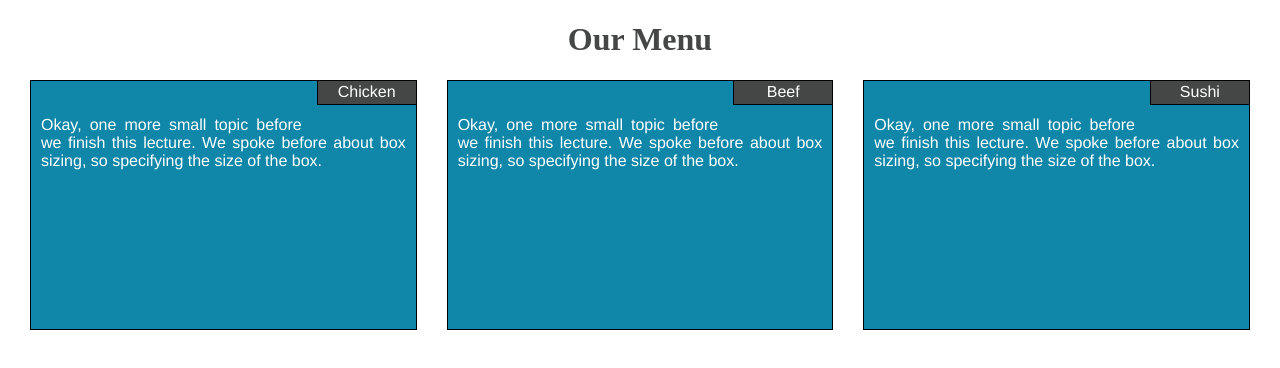
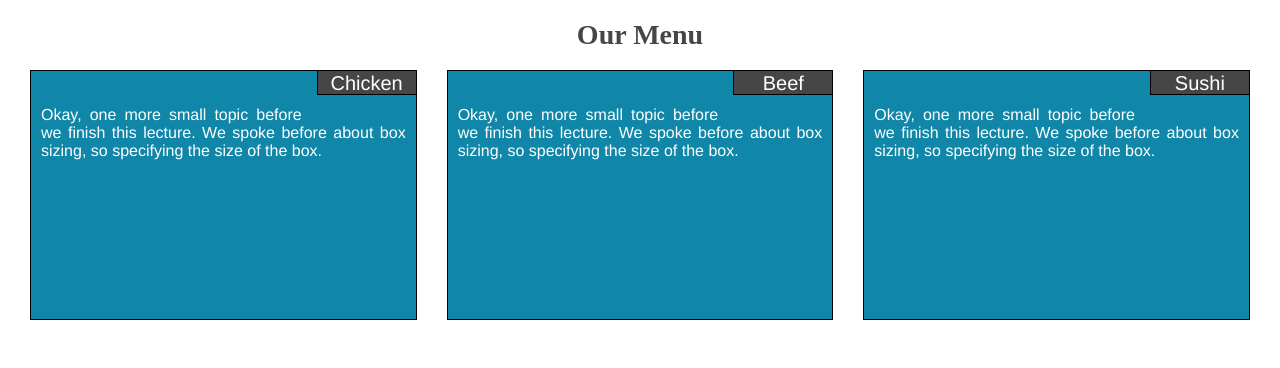
Before and after one commit to 5amuel/mod2_solution, a plain HTML site: page index.html in a window 1280 px wide. Drawn offline with Linux system fonts and the light colour scheme.

Commit message:
font size modifications

```diff
--- a/css/styles.css
+++ b/css/styles.css
@@ -1,9 +1,11 @@
 *{
   box-sizing: border-box;
+  /*border: 1px solid black;*/
 }
 h1{
   text-align: center;
   color: #454747;
+  font-size: 1.75em;
 }
 
 p{
@@ -15,17 +17,19 @@ p{
   margin-left: 15px;
   margin-top: inherit;
 }
+
 body{
   margin-left: 15px;
   margin-right: 15px;
+  font-size: 100%;
 }
-
 
 .pContent {
   background-color: #1087a8;
   padding: 35px 10px 5px 10px ;
   text-align: justify;
   margin-bottom: 30px;
+
 }
 
 .pTitle {
@@ -34,14 +38,13 @@ body{
   height: 25px;
   position: relative;
   float: right;
-  padding: 2px;
+  padding: 1px;
   text-align: center;
+  font-size: 1.25em;
 }
-
 
 .row {
 width: 100%;
-
 }
 
 @media(min-width: 992px){
```
